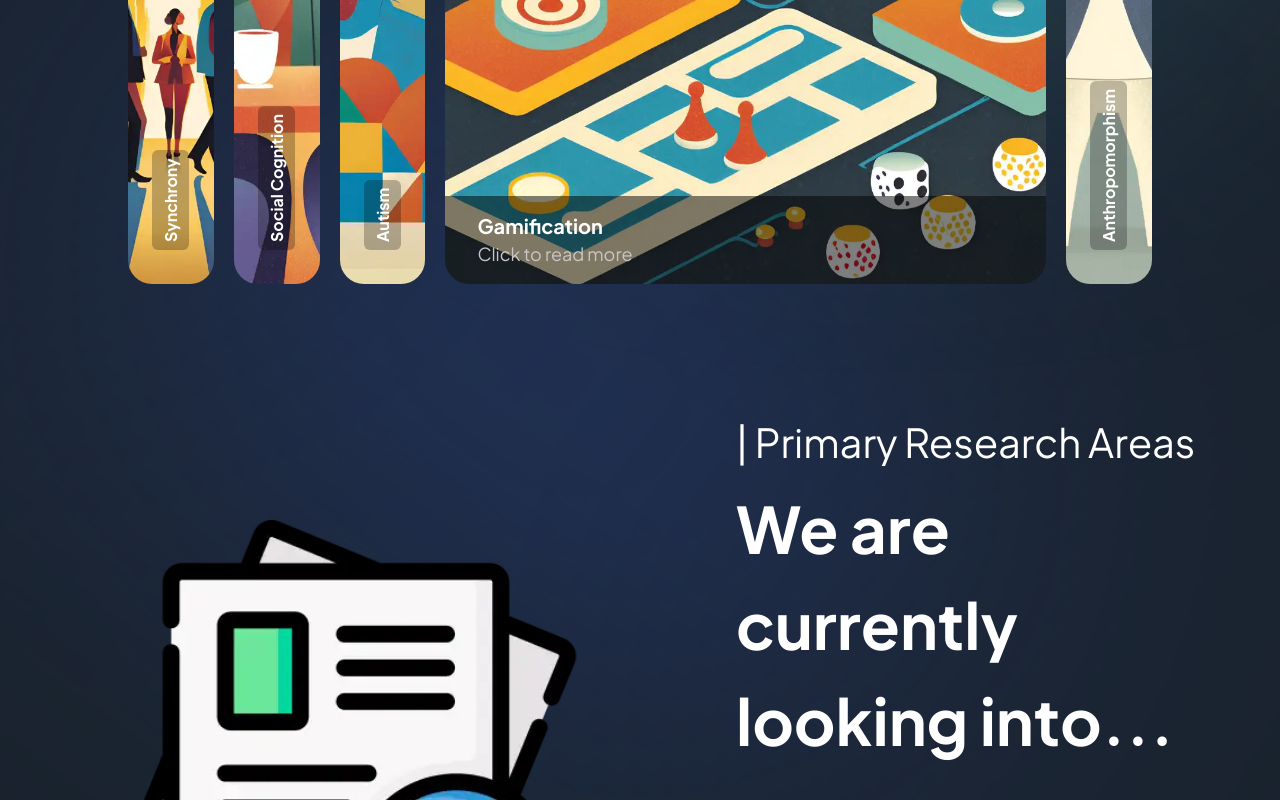
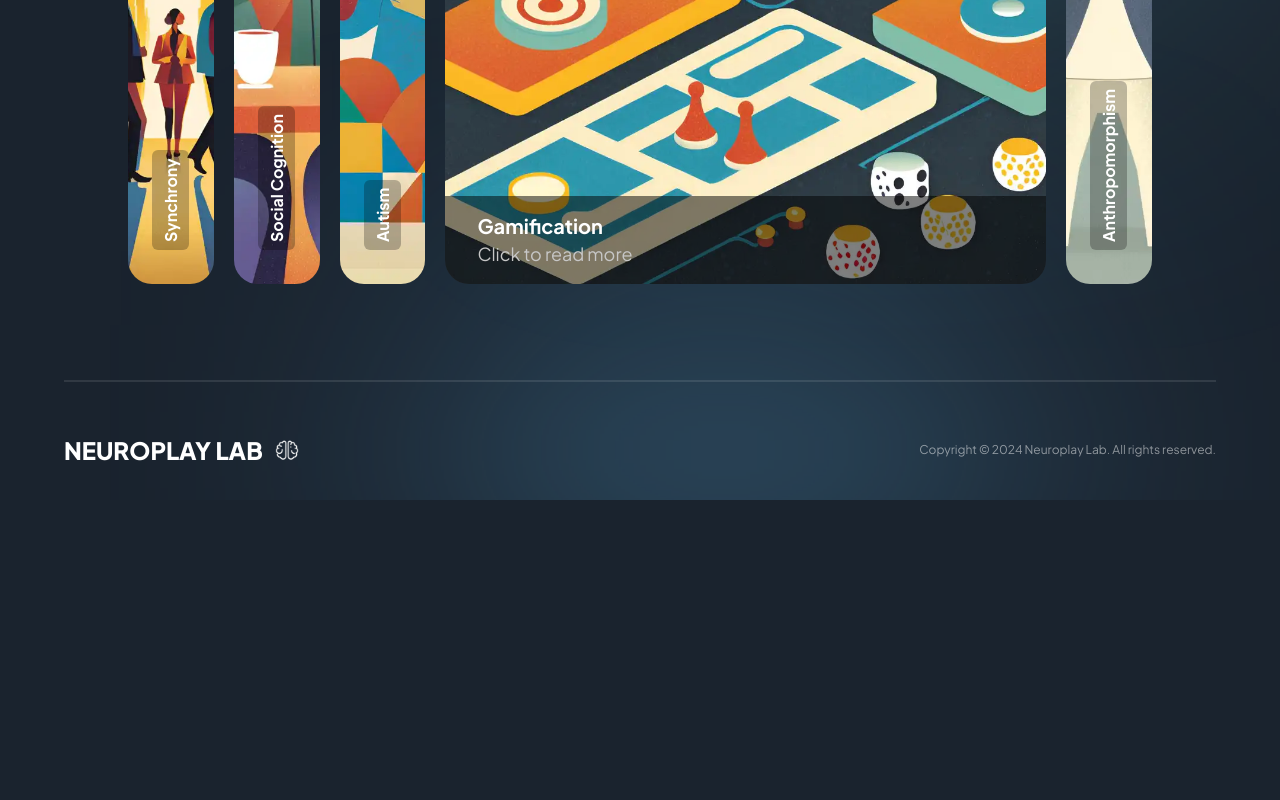
Before and after one commit to Neuroplay-Lab/Neuroplay-Lab, a Next.js app: page / in a window 1280 px wide. Shown: the part 1791-2591 px from the top of the page. After the commit the page ends 2291 px from the top, so only its background shows below. Built offline with nearby package versions, Linux system fonts and the light colour scheme.

Commit message:
Removed PrimaryResearch section

```diff
--- a/app/page.tsx
+++ b/app/page.tsx
@@ -5,17 +5,12 @@
     <main className="overflow-hidden">
         <div className="relative">
             <Intro />
-            {/* <Hero /> */}
             <RollingWellBanner />
             <div className="gradient-03 -z-10" />
             <div className="relative right-72 -z-10">
                 <div className="gradient-02 z-0" />
             </div>
-            <div className="relative top-[500px]">
-                <div className="gradient-04 z-0" />
-            </div>
             <Explore />
-            <PrimaryResearch />
         </div>
     </main>
 );
```
